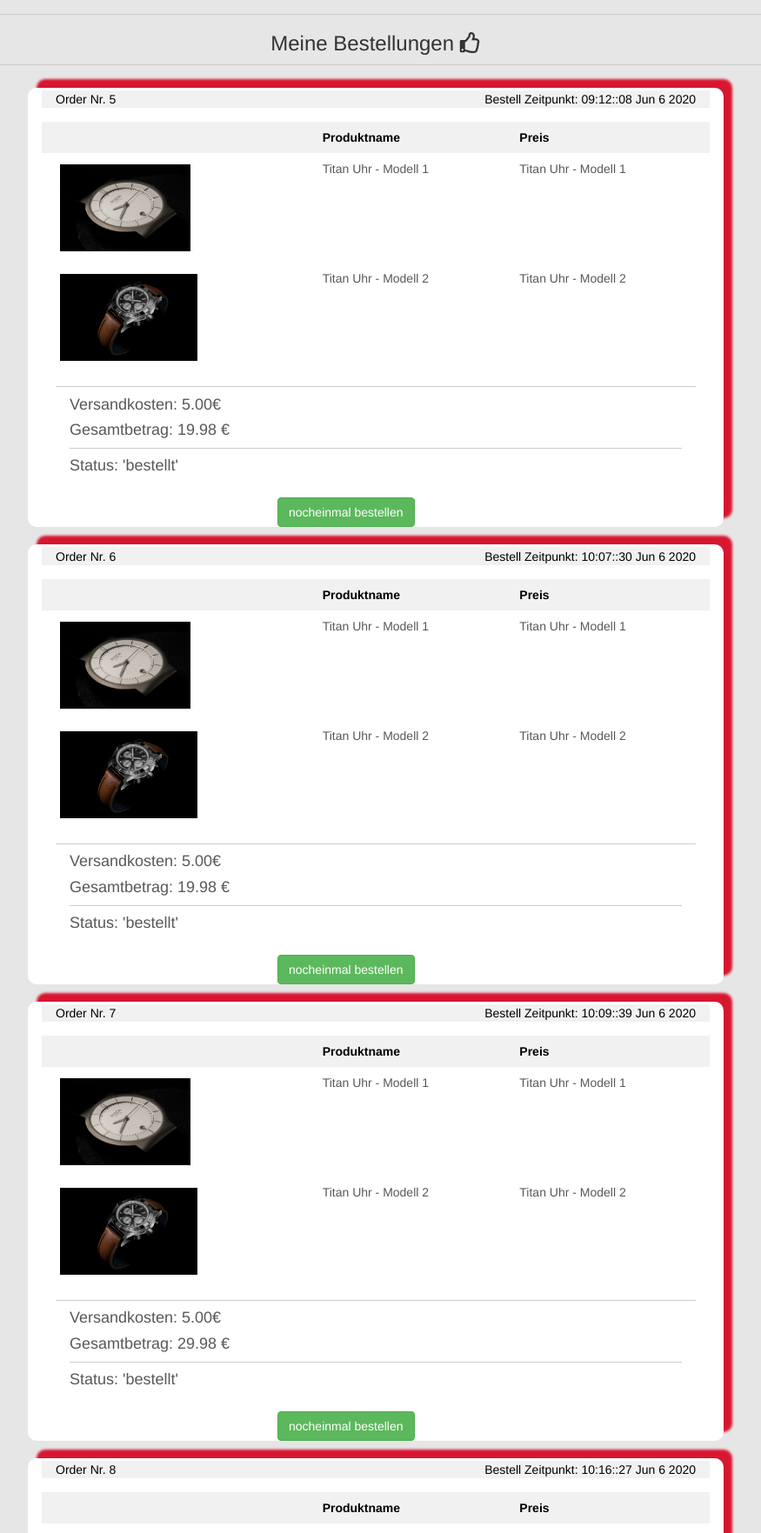
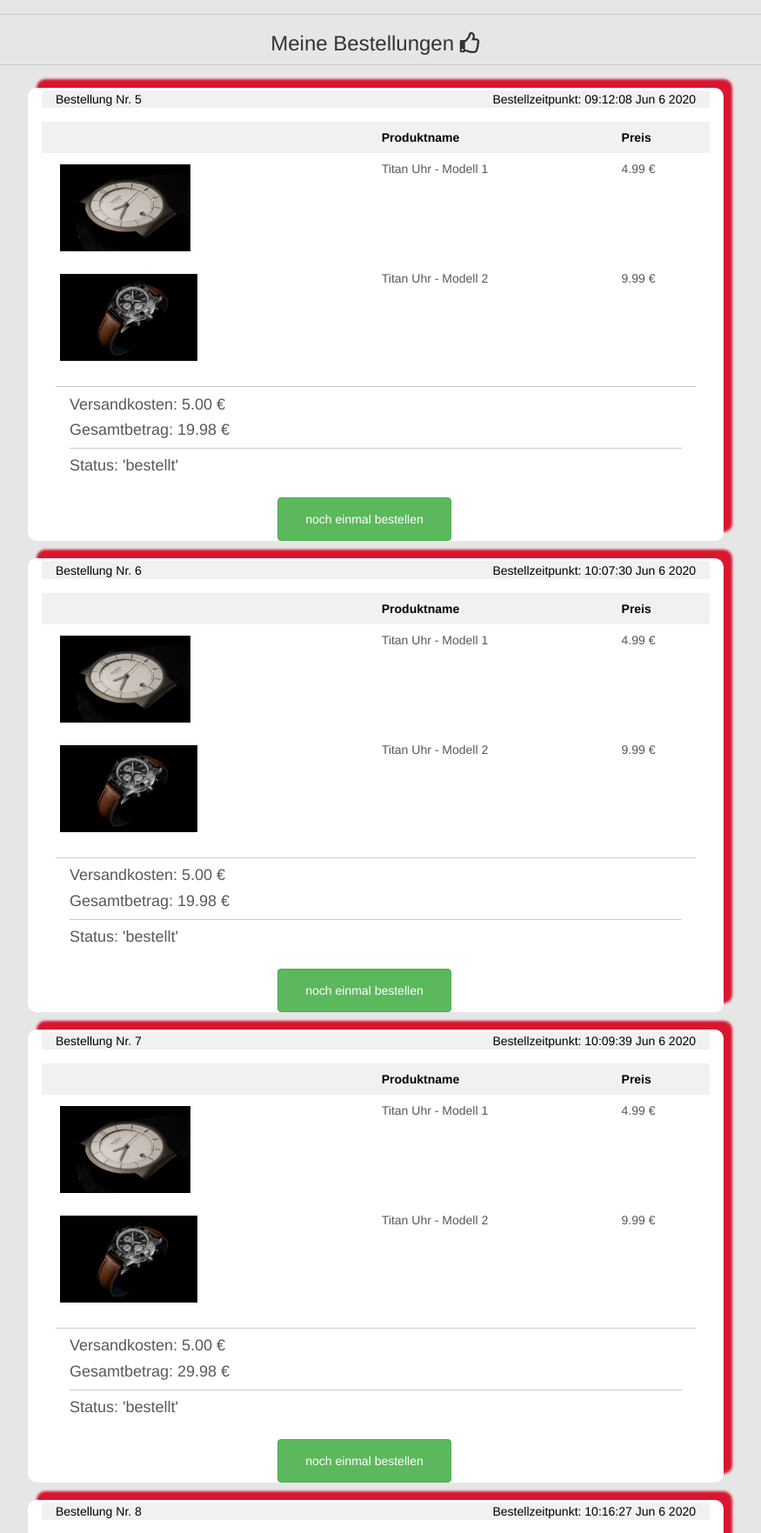
Before and after one commit to Tobi1809/hsrt_web-programming, a PHP site: page /html/myOrders.php in a window 1280 px wide. Shown: the part 101-1864 px from the top of the page at 87% size, without its empty margins (208-1083 px from the left). Run offline with PHP 8.4, Linux system fonts and the light colour scheme; a user stored in the database is signed in; data comes from the database, SQL or seed files in the repository.

Commit message:
kleinere Korrekturen

```diff
--- a/html/myOrders.php
+++ b/html/myOrders.php
@@ -171,8 +171,8 @@ if (isset($_SESSION["login"])) {
                     ?>
                     <div class="myOrderBox w3-container">
                         <div class="w3-light-gray w3-container" style="margin-top: 3px;">
-                            <span style="float: left;">Order Nr. <?php echo $order["orderID"]; ?></span>
-                            <span style="float: right;"> Bestell Zeitpunkt: <?php echo date("H:i::s M n Y", $order["orderDate"]); ?></span>
+                            <span style="float: left;">Bestellung Nr. <?php echo $order["orderID"]; ?></span>
+                            <span style="float: right;"> Bestellzeitpunkt: <?php echo date("H:i:s M n Y", $order["orderDate"]); ?></span>
                         </div>
                         <table class="w3-table w3-margin-top">
 
@@ -229,7 +229,7 @@ if (isset($_SESSION["login"])) {
                         <tr>
                             <td><img src="products/productImages/product(<?php echo $item["itemID"]; ?>).jpg" class="smallImage"></td>
                             <td><?php echo $item["itemName"]; ?></td>
-                            <td><?php echo $item["itemName"]; ?></td>
+                            <td><?php echo $item["price"]; ?> €</td>
                         </tr>
                         <?php
                     }
@@ -238,7 +238,7 @@ if (isset($_SESSION["login"])) {
                     </table>
                     <div class="w3-container">
                         <div class="w3-panel w3-border-top">
-                            <h4>Versandkosten:  <?php echo $shippingCosts; ?>€ </h4>
+                            <h4>Versandkosten:  <?php echo $shippingCosts; ?> € </h4>
                             <h4>Gesamtbetrag: <?php echo $orderPrice; ?> € </h4>
                             <div class="w3-border-top">
                                 <h4>Status: <?php echo $shippingStatus; ?> </h4>
@@ -260,7 +260,7 @@ if (isset($_SESSION["login"])) {
                                 <input type="text" name="TotalAmountHiddenInput" id="TotalAmountHiddenInput" value="<?php echo $orderPrice; ?>" hidden >
                                 <input type="text" name="shipping" id="shipping" value="<?php echo $shippingCosts; ?>" hidden >
 
-                                <button type="submit" id="order" name="order" class="btn btn-success">nocheinmal bestellen</button>
+                                <button type="submit" id="order" name="order" class="btn btn-success" style="width:200px; height:50px;">noch einmal bestellen</button>
                             </form>
                         </div>
                     </div>
```
